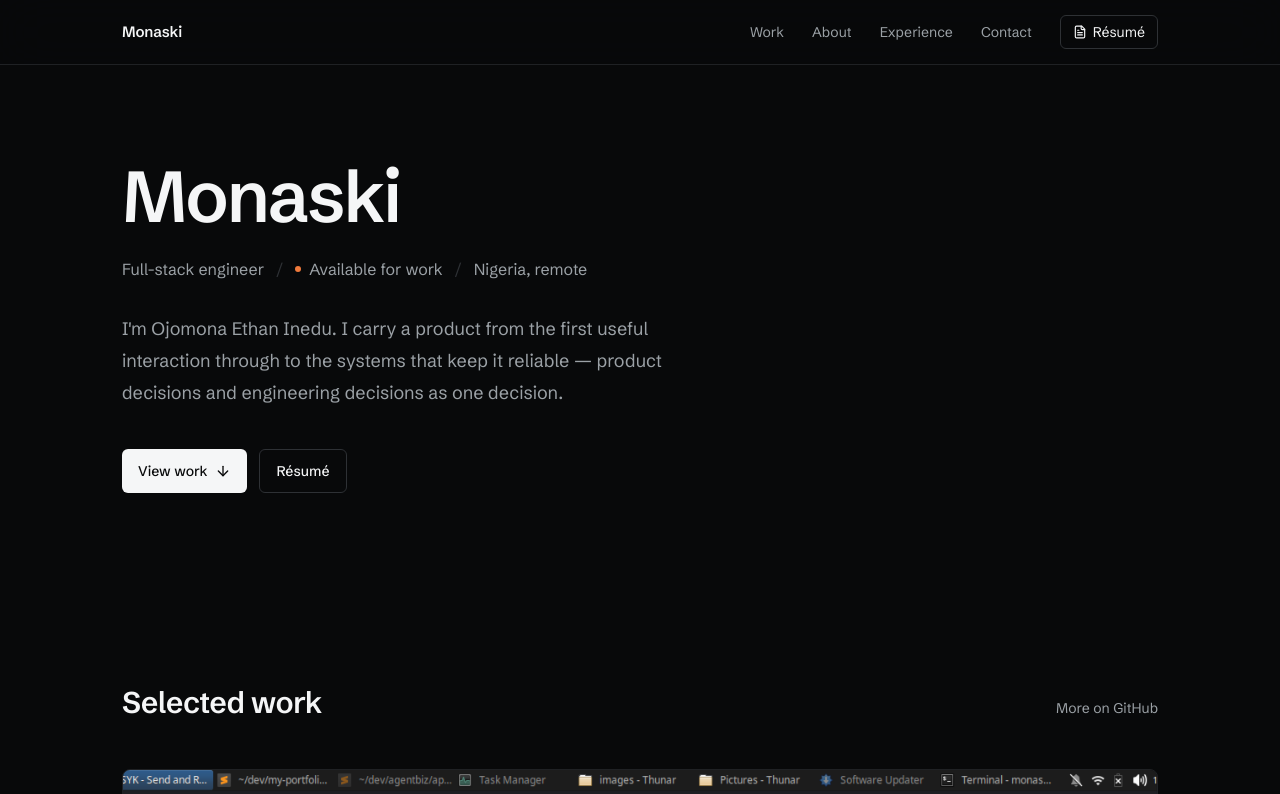
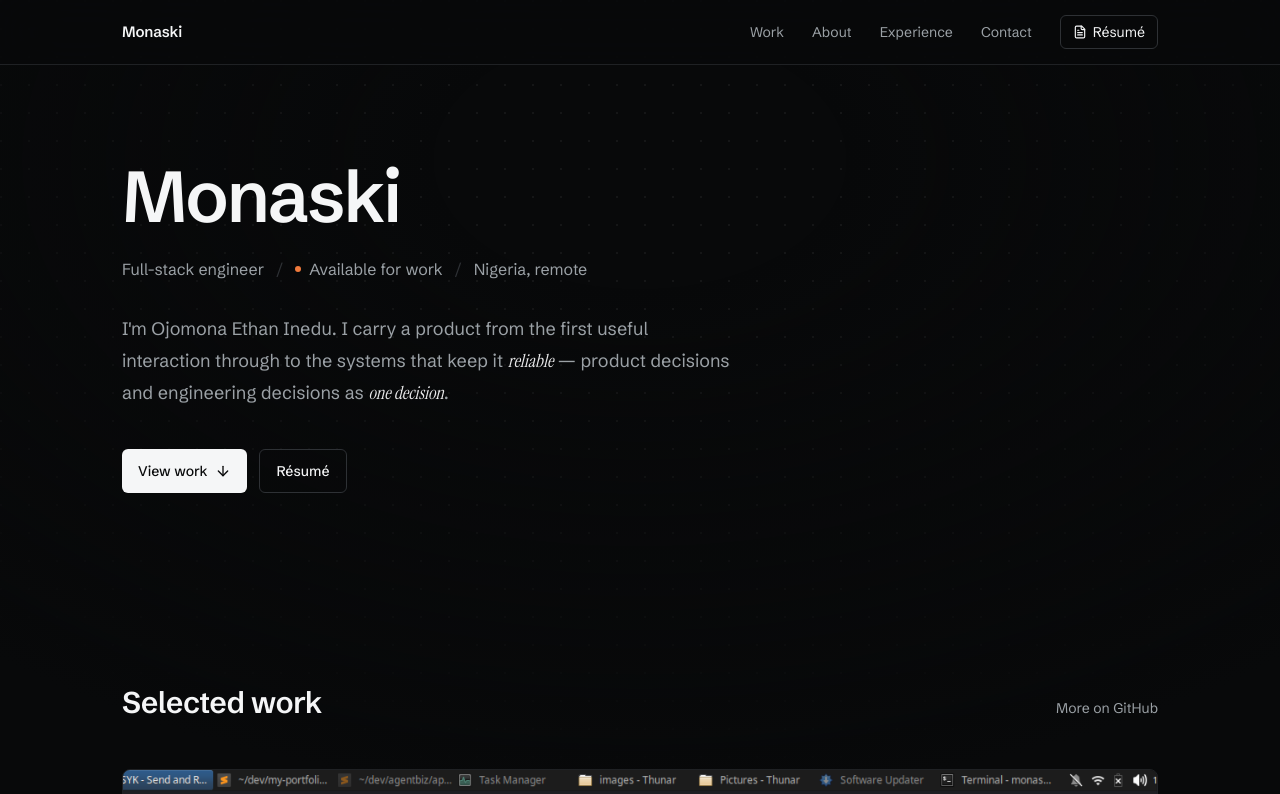
Before and after one commit to skidev101/my-portfolio, a Next.js app: page / in a window 1280 px wide. Shown: the top 794 px of the page. Built offline with nearby package versions, Linux system fonts and the light colour scheme.

Commit message:
style(ui): implement Phase 1 typography and dark radial grid background

```diff
--- a/app/globals.css
+++ b/app/globals.css
@@ -45,6 +45,7 @@
 @theme inline {
   --font-sans: var(--font-schibsted);
   --font-mono: var(--font-geist-mono);
+  --font-serif: var(--font-instrument);
 }
 
 @layer base {
--- a/app/layout.tsx
+++ b/app/layout.tsx
@@ -1,6 +1,7 @@
 import type { Metadata, Viewport } from "next";
-import { Geist_Mono, Schibsted_Grotesk } from "next/font/google";
+import { Geist_Mono, Instrument_Serif, Schibsted_Grotesk } from "next/font/google";
 import Header from "@/components/Header";
+import BgPattern from "@/components/BgPattern";
 import "./globals.css";
 
 /* One family carries display, body, and UI. Schibsted Grotesk is a precise
@@ -16,6 +17,15 @@ const sans = Schibsted_Grotesk({
 const mono = Geist_Mono({
   subsets: ["latin"],
   variable: "--font-geist-mono",
+  display: "swap",
+});
+
+/* Serif is reserved for editorial emphasis callouts */
+const serif = Instrument_Serif({
+  weight: ["400"],
+  style: ["normal", "italic"],
+  subsets: ["latin"],
+  variable: "--font-instrument",
   display: "swap",
 });
 
@@ -56,7 +66,8 @@ export default function RootLayout({
 }: Readonly<{ children: React.ReactNode }>) {
   return (
     <html lang="en">
-      <body className={`${sans.variable} ${mono.variable}`}>
+      <body className={`${sans.variable} ${mono.variable} ${serif.variable} relative min-h-screen bg-canvas text-ink antialiased`}>
+        <BgPattern />
         <a
           href="#main"
           className="sr-only focus:not-sr-only focus:fixed focus:top-4 focus:left-4 focus:z-[60] focus:rounded-md focus:bg-ink focus:px-4 focus:py-2.5 focus:text-sm focus:font-medium focus:text-canvas"
--- /dev/null
+++ b/components/BgPattern.tsx
@@ -0,0 +1,20 @@
+const BgPattern = () => (
+  <div
+    aria-hidden="true"
+    className="pointer-events-none fixed inset-0 -z-10 overflow-hidden"
+  >
+    {/* Subtle dot grid pattern */}
+    <div
+      className="absolute inset-0 opacity-[0.14]"
+      style={{
+        backgroundImage:
+          "radial-gradient(circle at 1px 1px, rgba(245, 246, 247, 0.4) 1px, transparent 0)",
+        backgroundSize: "28px 28px",
+      }}
+    />
+    {/* Smooth vignette overlay to soften background edges */}
+    <div className="absolute inset-0 bg-[radial-gradient(ellipse_80%_80%_at_50%_20%,transparent_20%,#08090a_100%)]" />
+  </div>
+);
+
+export default BgPattern;
--- a/components/Hero.tsx
+++ b/components/Hero.tsx
@@ -28,10 +28,12 @@ const Hero = () => (
         <span>Nigeria, remote</span>
       </p>
 
-      <p className="mt-8 max-w-[36rem] text-lg leading-8 text-copy">
+      <p className="mt-8 max-w-[38rem] text-lg leading-8 text-copy">
         I&apos;m Ojomona Ethan Inedu. I carry a product from the first useful
-        interaction through to the systems that keep it reliable — product
-        decisions and engineering decisions as one decision.
+        interaction through to the systems that keep it{" "}
+        <span className="font-serif italic text-ink/95">reliable</span> — product
+        decisions and engineering decisions as{" "}
+        <span className="font-serif italic text-ink/95">one decision</span>.
       </p>
 
       <div className="mt-10 flex flex-wrap gap-3">
```
